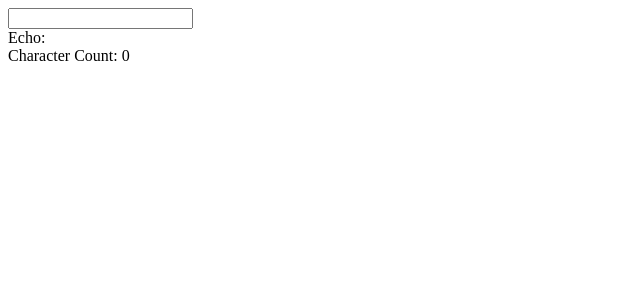
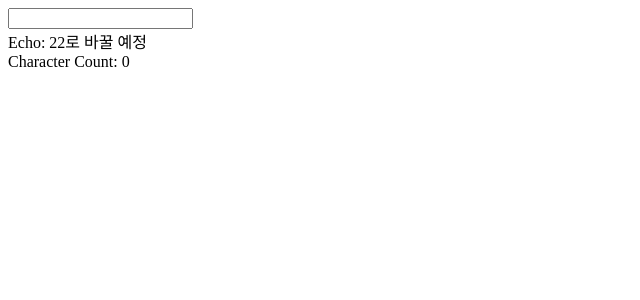
Before and after one commit to dongwonnn/learning-recoil, a React (Create React App) app: page / in a window 1280 px wide. Shown: the top 300 px of the page, without its empty margins (0-640 px from the left). Built offline with nearby package versions, Linux system fonts and the light colour scheme.

Commit message:
wrong commit1

```diff
--- a/src/components/CharacterCounter/index.js
+++ b/src/components/CharacterCounter/index.js
@@ -15,7 +15,7 @@ const CharacterCounter = () => {
             <div>
                 <input type="text" value={text} onChange={onChange} />
                 <br />
-                Echo: {text}
+                Echo: {text} 22로 바꿀 예정
             </div>
             <>Character Count: {count}</>
         </div>
```
